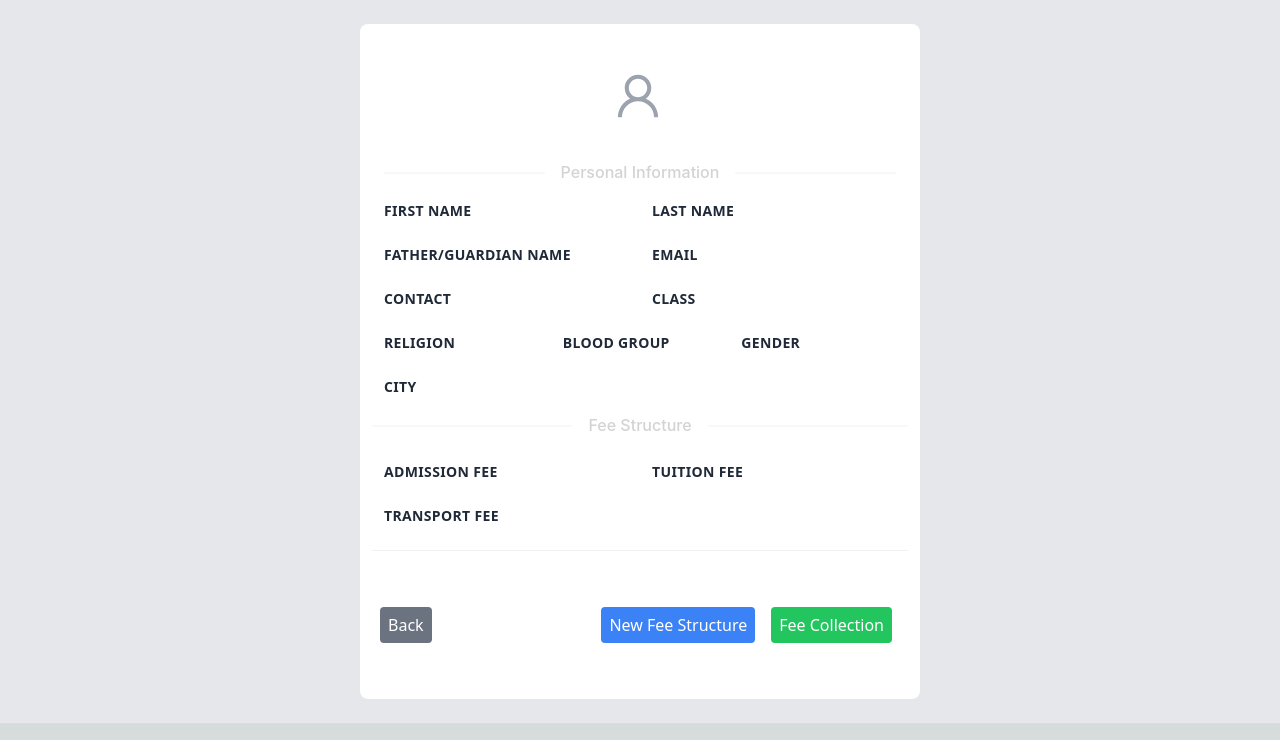
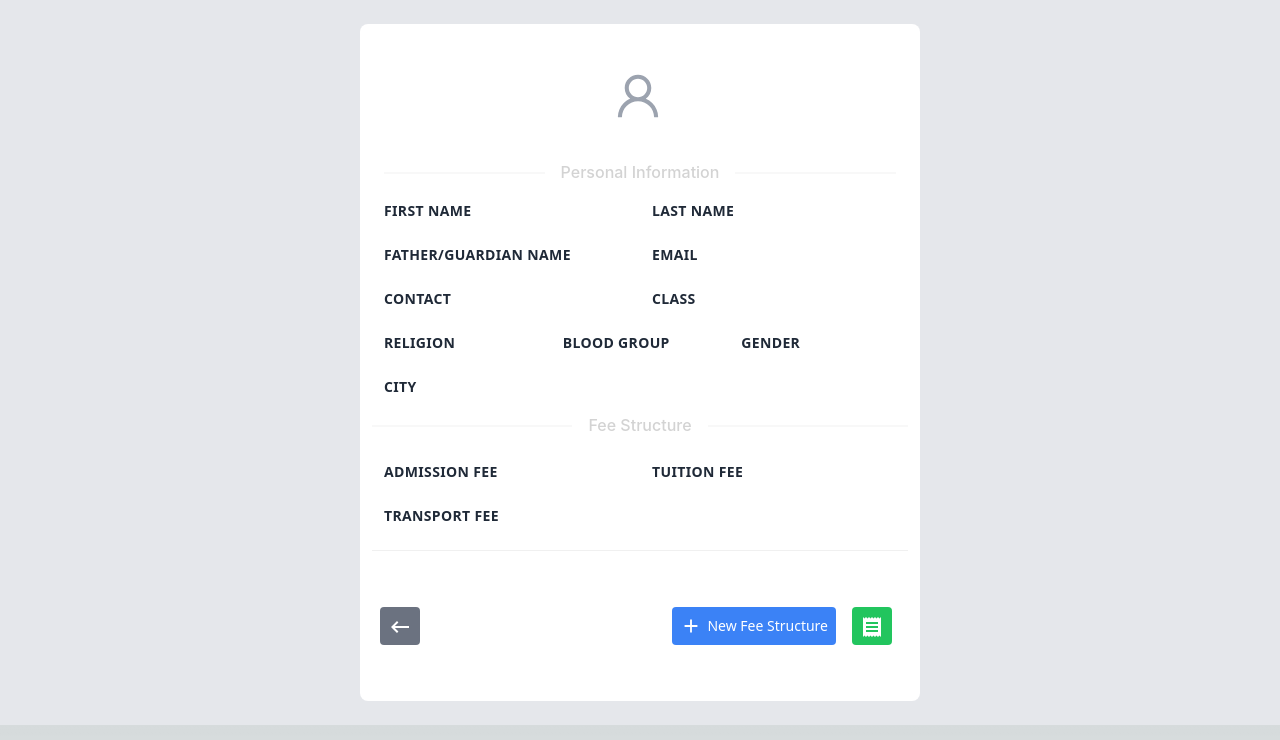
Before and after one commit to MuhammadOmarAzhar/student-fee, a Next.js app: page /student-detail in a window 1280 px wide. Shown: the top 740 px of the page. Built offline with nearby package versions, Linux system fonts and the light colour scheme.

Commit message:
Update on student-detail page

```diff
--- a/src/pages/student-detail/index.jsx
+++ b/src/pages/student-detail/index.jsx
@@ -1,8 +1,12 @@
 import {UserOutlined} from '@ant-design/icons';
+import AddIcon from '@mui/icons-material/Add';
+import ReceiptIcon from '@mui/icons-material/Receipt';
+import KeyboardBackspaceIcon from '@mui/icons-material/KeyboardBackspace';
 import {Divider} from 'antd';
 import {useRouter} from 'next/router';
 import React, {useState} from 'react';
 import Modal from 'react-modal';
+import {Tooltip} from '@mui/material';
 
 const studentDetail = () => {
   const [isModalOpen, setIsModalOpen] = useState(false);
@@ -174,22 +178,25 @@ const studentDetail = () => {
                   type='button'
                   onClick={handleBack}
                 >
-                  Back
+                  <KeyboardBackspaceIcon />
                 </button>
-                <div>
+                <div className='flex'>
                   <button
-                    className='bg-blue-500 hover:bg-blue-700 text-white m-2  py-1.5 px-2 rounded focus:outline-none focus:shadow-outline-blue'
+                    className='flex items-center bg-blue-500 hover:bg-blue-700 text-white m-2  py-1.5 px-2 rounded focus:outline-none focus:shadow-outline-blue'
                     type='button'
                     onClick={handleOpenModal}
                   >
-                    New Fee Structure
+                    <AddIcon style={{marginRight: 5, fontSize: 22}} />
+                    <p className='text-sm'>New Fee Structure</p>
                   </button>
                   <button
-                    className='bg-green-500 hover:bg-green-700 text-white  m-2 py-1.5 px-2 rounded focus:outline-none focus:shadow-outline-green'
+                    className='bg-green-500 hover:bg-green-700 text-white w-fit m-2 py-1.5 px-2 rounded focus:outline-none focus:shadow-outline-green'
                     type='button'
                     onClick={handleOpenModal}
                   >
-                    Fee Collection
+                    <Tooltip title='Fee Collection'>
+                      <ReceiptIcon />
+                    </Tooltip>
                   </button>
                 </div>
                 <Modal
```
